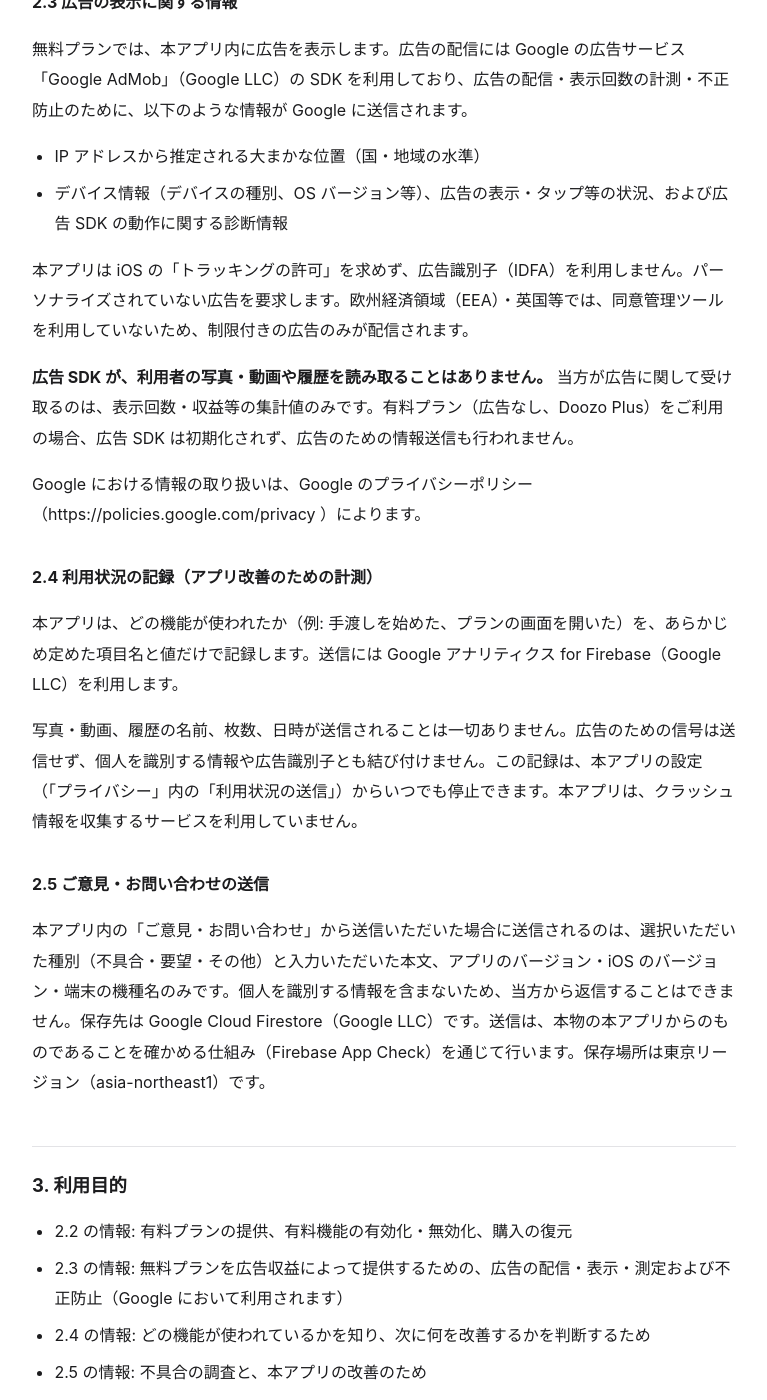
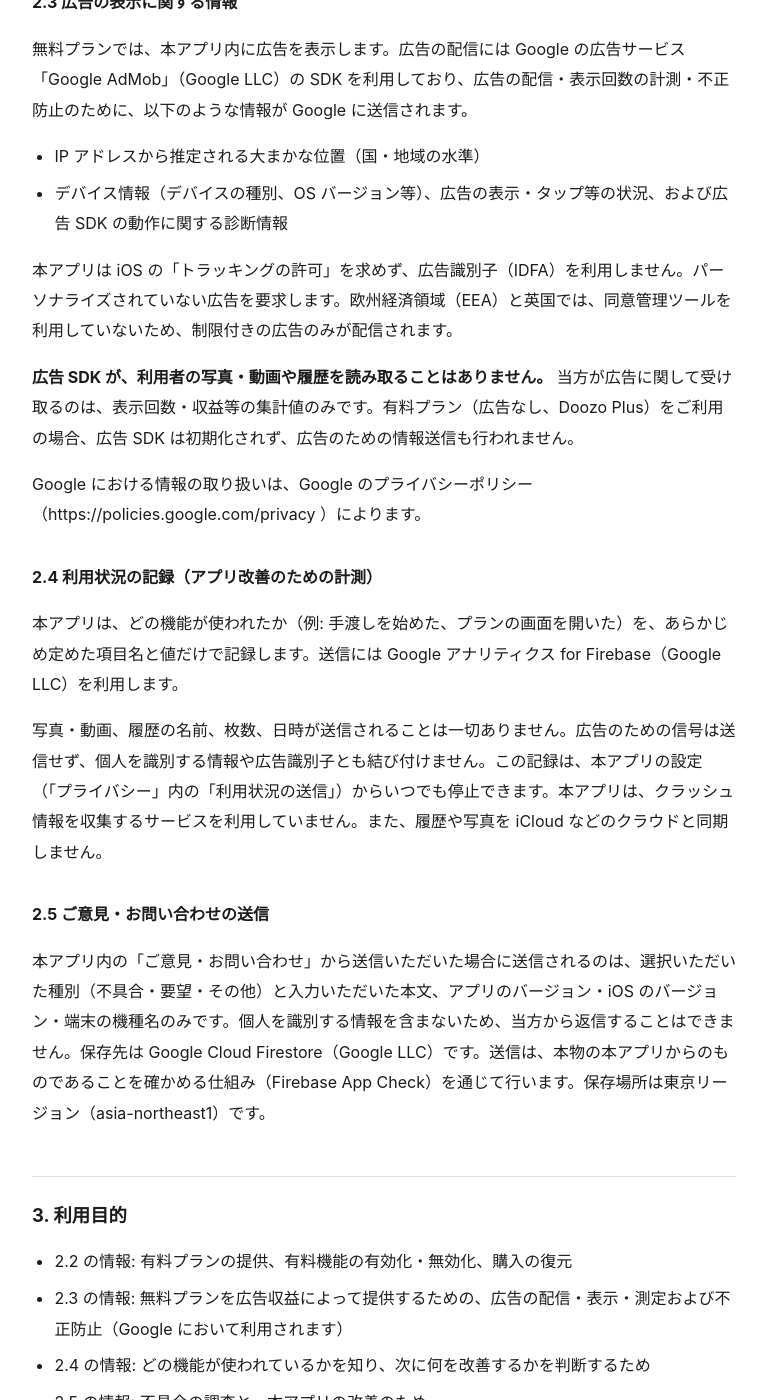
Before and after one commit to kyataoka/doozo-lp, a Jekyll site: the page built from privacy/ja.md, in a window 1280 px wide and 1400 px high, scrolled down 1582 px. Shown: the whole window, without its empty margins (256-1023 px from the left). Built offline with Jekyll 4.4.1, drawn with Linux system fonts in a browser that asks for light colours.

Commit message:
docs(privacy): say nothing syncs to iCloud, and name the ad-limited regions exactly
The spec lists the absence of iCloud sync as something the policy must
state. "The UK and similar regions" could be read as covering
Switzerland, where non-personalized ads are not limited.

Co-Authored-By: Claude Opus 5.5 (1M context) <noreply@anthropic.com>
Claude-Session: https://claude.ai/code/session_01LCa6W4T9JyRPQajV7sx3WH

```diff
--- a/privacy/ja.md
+++ b/privacy/ja.md
@@ -44,7 +44,7 @@ alt_label: English
 - IP アドレスから推定される大まかな位置（国・地域の水準）
 - デバイス情報（デバイスの種別、OS バージョン等）、広告の表示・タップ等の状況、および広告 SDK の動作に関する診断情報
 
-本アプリは iOS の「トラッキングの許可」を求めず、広告識別子（IDFA）を利用しません。パーソナライズされていない広告を要求します。欧州経済領域（EEA）・英国等では、同意管理ツールを利用していないため、制限付きの広告のみが配信されます。
+本アプリは iOS の「トラッキングの許可」を求めず、広告識別子（IDFA）を利用しません。パーソナライズされていない広告を要求します。欧州経済領域（EEA）と英国では、同意管理ツールを利用していないため、制限付きの広告のみが配信されます。
 
 **広告 SDK が、利用者の写真・動画や履歴を読み取ることはありません。** 当方が広告に関して受け取るのは、表示回数・収益等の集計値のみです。有料プラン（広告なし、Doozo Plus）をご利用の場合、広告 SDK は初期化されず、広告のための情報送信も行われません。
 
@@ -54,7 +54,7 @@ Google における情報の取り扱いは、Google のプライバシーポリ
 
 本アプリは、どの機能が使われたか（例: 手渡しを始めた、プランの画面を開いた）を、あらかじめ定めた項目名と値だけで記録します。送信には Google アナリティクス for Firebase（Google LLC）を利用します。
 
-写真・動画、履歴の名前、枚数、日時が送信されることは一切ありません。広告のための信号は送信せず、個人を識別する情報や広告識別子とも結び付けません。この記録は、本アプリの設定（「プライバシー」内の「利用状況の送信」）からいつでも停止できます。本アプリは、クラッシュ情報を収集するサービスを利用していません。
+写真・動画、履歴の名前、枚数、日時が送信されることは一切ありません。広告のための信号は送信せず、個人を識別する情報や広告識別子とも結び付けません。この記録は、本アプリの設定（「プライバシー」内の「利用状況の送信」）からいつでも停止できます。本アプリは、クラッシュ情報を収集するサービスを利用していません。また、履歴や写真を iCloud などのクラウドと同期しません。
 
 ### 2.5 ご意見・お問い合わせの送信
 
```
Also changed, not shown: privacy/en.md (+2 -2 lines).
